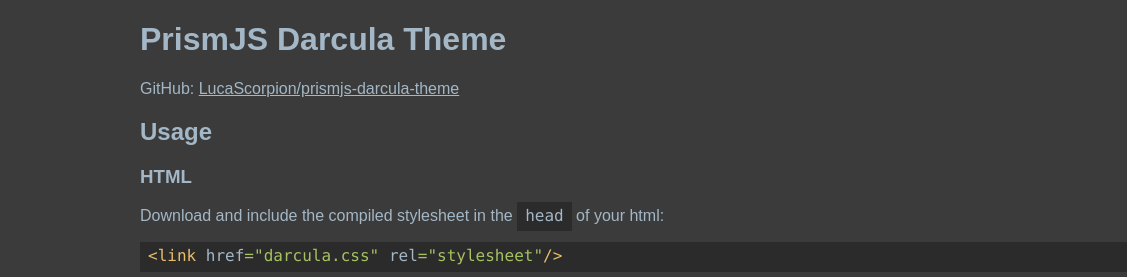
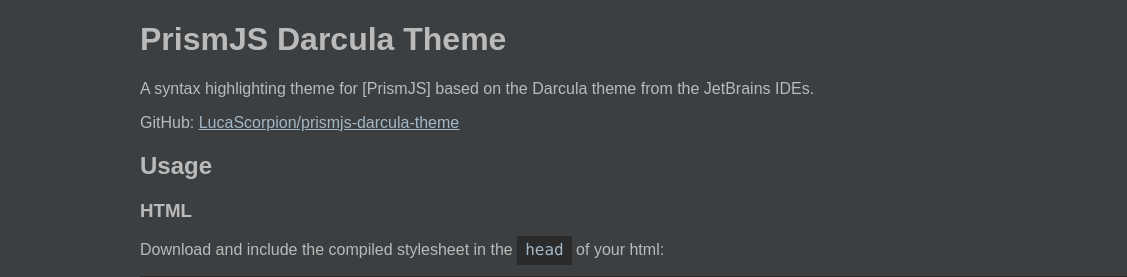
Before and after one commit to LucaScorpion/prismjs-darcula-theme, a website: page docs/index.html in a window 1280 px wide. Shown: the top 277 px of the page, 0-1127 px from the left. Drawn offline with Linux system fonts and the light colour scheme.

Commit message:
Replace node-sass with sass, slight docs improvements

```diff
--- a/docs/index.html
+++ b/docs/index.html
@@ -12,7 +12,14 @@
         </a>
 
         <h1>PrismJS Darcula Theme</h1>
-        GitHub: <a href="https://github.com/LucaScorpion/prismjs-darcula-theme">LucaScorpion/prismjs-darcula-theme</a>
+
+        <p>
+            A syntax highlighting theme for [PrismJS] based on the Darcula theme from the JetBrains IDEs.
+        </p>
+
+        <p>
+            GitHub: <a href="https://github.com/LucaScorpion/prismjs-darcula-theme">LucaScorpion/prismjs-darcula-theme</a>
+        </p>
 
         <h2>Usage</h2>
 
--- a/docs/style.css
+++ b/docs/style.css
@@ -1,6 +1,6 @@
 html {
-    background-color: #3b3b3b;
-    color: #a3b7c6;
+    background-color: #3c3f41;
+    color: #bababa;
     font-family: sans-serif;
 }
 
```
Also changed, not shown: docs/darcula.css (+1 -1 lines), package.json (+5 -4 lines), 1 other file.
